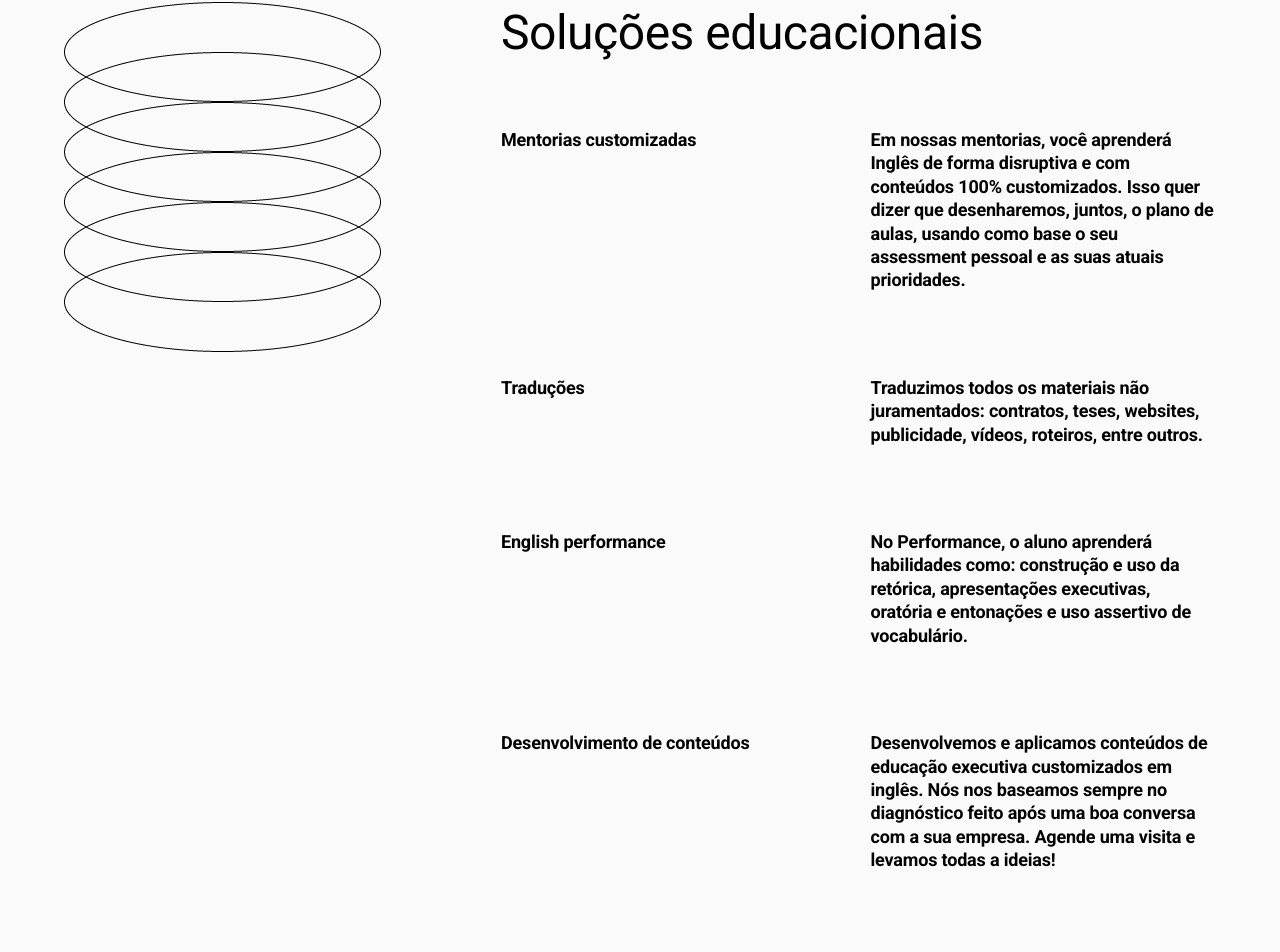
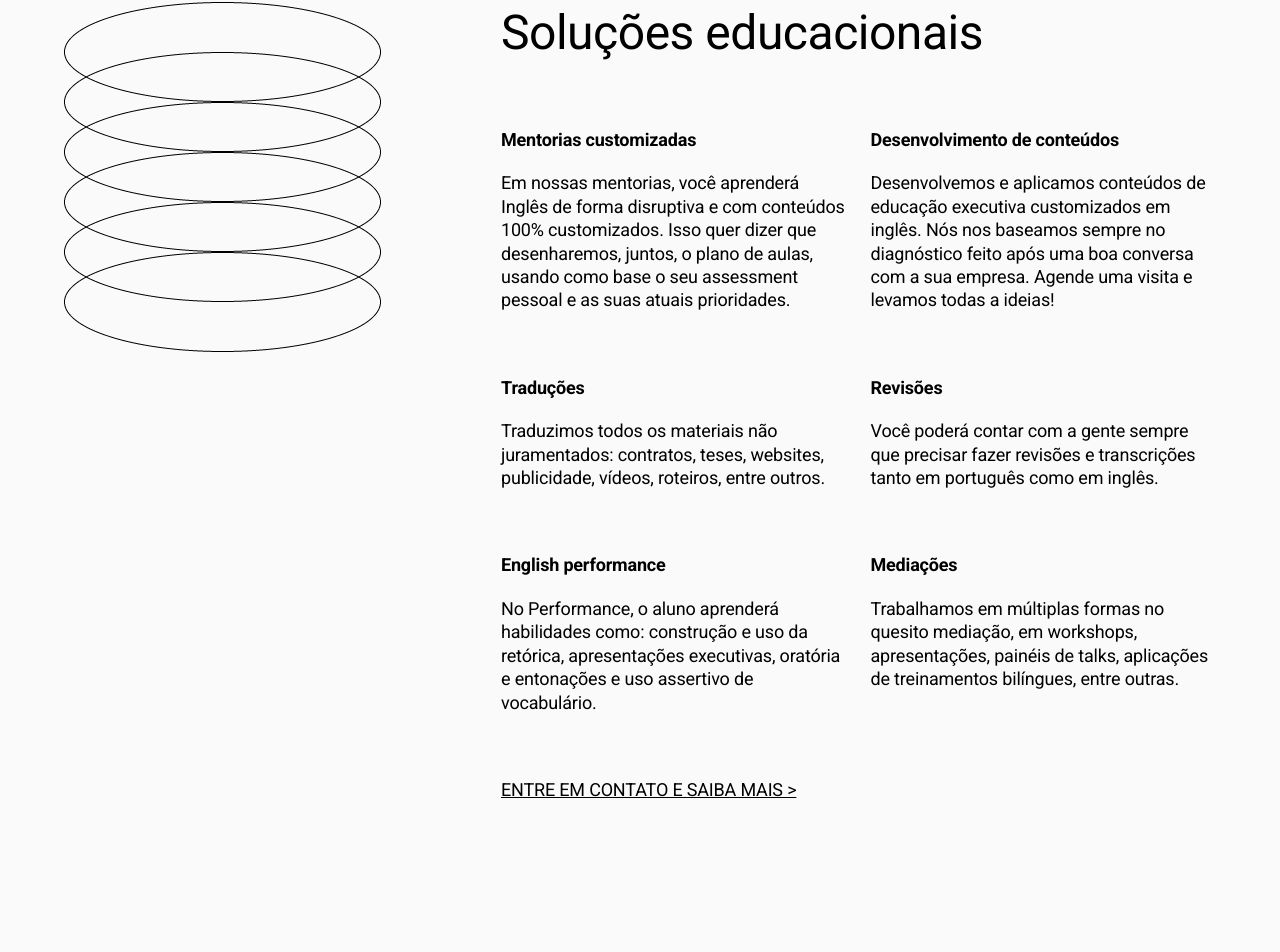
Before and after one commit to jadsonsantos/harpa, a Next.js app: page /quem-somos in a window 1280 px wide. Shown: the part 1739-2691 px from the top of the page. Built offline with nearby package versions, Linux system fonts and the light colour scheme.

Commit message:
initiatives component

```diff
--- a/src/patterns/Initiatives/data.ts
+++ b/src/patterns/Initiatives/data.ts
@@ -3,30 +3,59 @@ import { WHATSSAPP_URL } from '@/constants'
 const data = [
   {
     title: 'Soluções educacionais',
+    content: [
+      {
+        title: 'Mentorias customizadas',
         description: [
-      '<strong>Mentorias customizadas</strong>',
-      `Em nossas mentorias, você aprenderá Inglês de forma disruptiva e com conteúdos 100% customizados. Isso quer dizer que desenharemos, juntos, o plano de aulas, usando como base o seu assessment pessoal e as suas atuais prioridades.`,
-      '<strong>Traduções</strong>',
-      `Traduzimos todos os materiais não juramentados: contratos, teses, websites, publicidade, vídeos, roteiros, entre outros.`,
-      '<strong>English performance</strong>',
-      `No Performance, o aluno aprenderá habilidades como: construção e uso da retórica, apresentações executivas, oratória e entonações e uso assertivo de vocabulário.`,
-      '<strong>Desenvolvimento de conteúdos</strong>',
-      `Desenvolvemos e aplicamos conteúdos de educação executiva customizados em inglês. Nós nos baseamos sempre no diagnóstico feito após uma boa conversa com a sua empresa. Agende uma visita e levamos todas a ideias!`,
-      '<strong>Revisões</strong>',
-      'Você poderá contar com a gente sempre que precisar fazer revisões e transcrições tanto em português como em inglês.',
-      '<strong>Mediações</strong>',
+          `Em nossas mentorias, você aprenderá Inglês de forma disruptiva e com conteúdos 100% customizados. Isso quer dizer que desenharemos, juntos, o plano de aulas, usando como base o seu assessment pessoal e as suas atuais prioridades.`
+        ]
+      },
+      {
+        title: 'Desenvolvimento de conteúdos',
+        description: [
+          `Desenvolvemos e aplicamos conteúdos de educação executiva customizados em inglês. Nós nos baseamos sempre no diagnóstico feito após uma boa conversa com a sua empresa. Agende uma visita e levamos todas a ideias!`
+        ]
+      },
+      {
+        title: 'Traduções',
+        description: [
+          `Traduzimos todos os materiais não juramentados: contratos, teses, websites, publicidade, vídeos, roteiros, entre outros.`
+        ]
+      },
+      {
+        title: 'Revisões',
+        description: [
+          `Você poderá contar com a gente sempre que precisar fazer revisões e transcrições tanto em português como em inglês.`
+        ]
+      },
+      {
+        title: 'English performance',
+        description: [
+          `No Performance, o aluno aprenderá habilidades como: construção e uso da retórica, apresentações executivas, oratória e entonações e uso assertivo de vocabulário.`
+        ]
+      },
+      {
+        title: 'Mediações',
+        description: [
           `Trabalhamos em múltiplas formas no quesito mediação, em workshops, apresentações, painéis de talks, aplicações de treinamentos bilíngues, entre outras.`
+        ]
+      }
     ],
     cta: {
       text: 'ENTRE EM CONTATO E SAIBA MAIS >',
       href: WHATSSAPP_URL
-    }
+    },
+    hasAccordion: true
   },
   {
     title: 'HÁRPÁ para empresas',
+    content: [
+      {
+        title: 'Serviços customizados para empresas',
         description: [
-      '<strong>Serviços customizados para empresas</strong>',
           'Condições especiais para empresas ou grandes turmas. Entre em contato para saber mais.'
+        ]
+      }
     ],
     cta: {
       text: 'ENTRE EM CONTATO E SAIBA MAIS >',
@@ -35,9 +64,13 @@ const data = [
   },
   {
     title: 'Collab',
+    content: [
+      {
+        title: '<strong>Parcerias de sucesso</strong>',
         description: [
-      '<strong>Parcerias de sucesso</strong>',
           'Para parcerias entre sua empresa e a HÁRPA, entre em contato conosco e saiba como podemos colaborar.'
+        ]
+      }
     ],
     cta: {
       text: 'ENTRE EM CONTATO >',
--- a/src/patterns/Initiatives/index.tsx
+++ b/src/patterns/Initiatives/index.tsx
@@ -1,5 +1,6 @@
 import AnimatedIllustration from '@/components/AnimatedIllustration'
 import TextGrid from '@/components/TextGrid'
+import { Fragment } from 'react'
 import data from './data'
 import * as S from './styles'
 
@@ -8,9 +9,13 @@ const Initiatives = () => (
     <S.InitiativesContainer>
       <AnimatedIllustration />
       <S.InitiativesText>
-        {data.map((data) => (
-          <TextGrid key={data.title} {...data} />
-        ))}
+        {data.map((item) => {
+          return (
+            <Fragment key={item.title}>
+              <TextGrid {...item} />
+            </Fragment>
+          )
+        })}
       </S.InitiativesText>
     </S.InitiativesContainer>
   </S.Wrapper>
```
Lines whose indentation alone changed are shown as unchanged.
